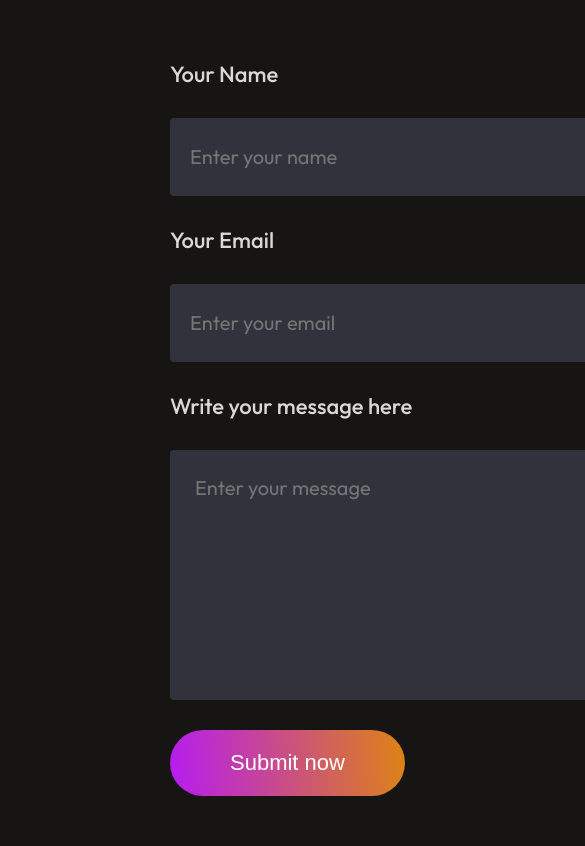
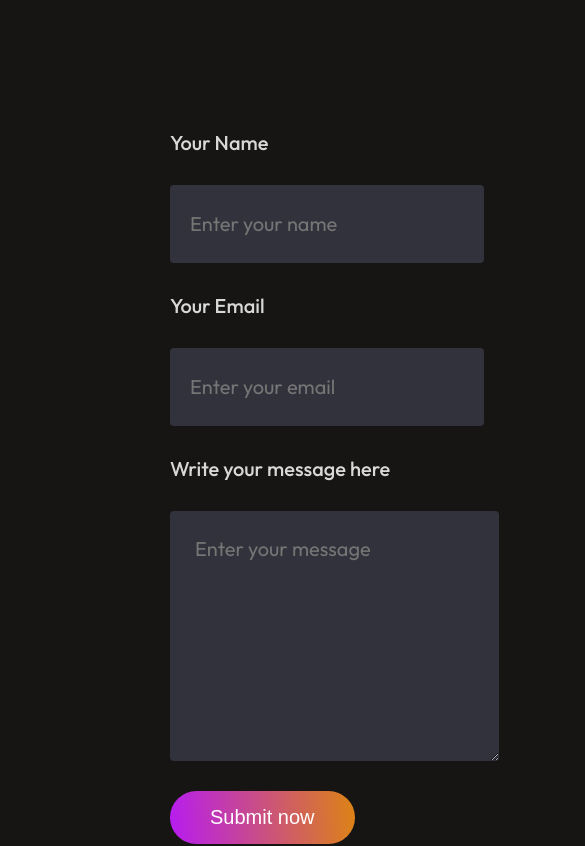
Before and after one commit to vincentMunywoki/my-portfolio, a React (Vite) app: page / in a window 390 px wide. Shown: the part 6040-6886 px from the top of the page, 585 px wide, since content can reach past the window. Built offline with nearby package versions, Linux system fonts and the light colour scheme.

Commit message:
get in touch

```diff
--- a/src/Components/Contact/Contact.css
+++ b/src/Components/Contact/Contact.css
@@ -133,4 +133,19 @@
     .contact-detail img{
         width: 24px;
     }
+    .contact-right label{
+        font-size: 20px;
+    }
+    .contact-right input{
+        width: 100%;
+        font-size: 20px;
+    }
+    .contact-right textarea{
+        width: 95%;
+        font-size: 20px;
+    }
+    .contact-submit{
+        font-size: 20px;
+        padding: 15px 40px;
+    }
 }
```
